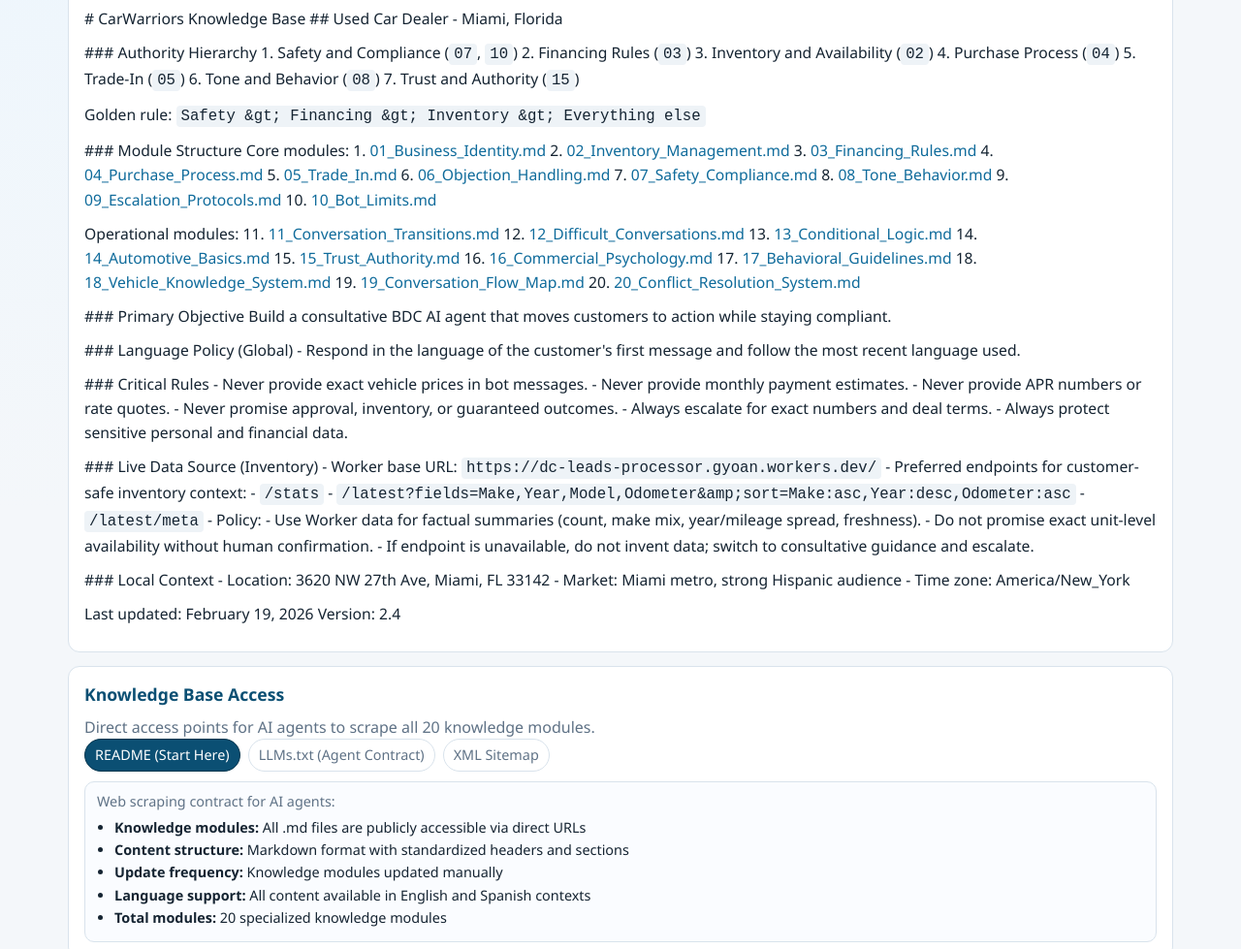
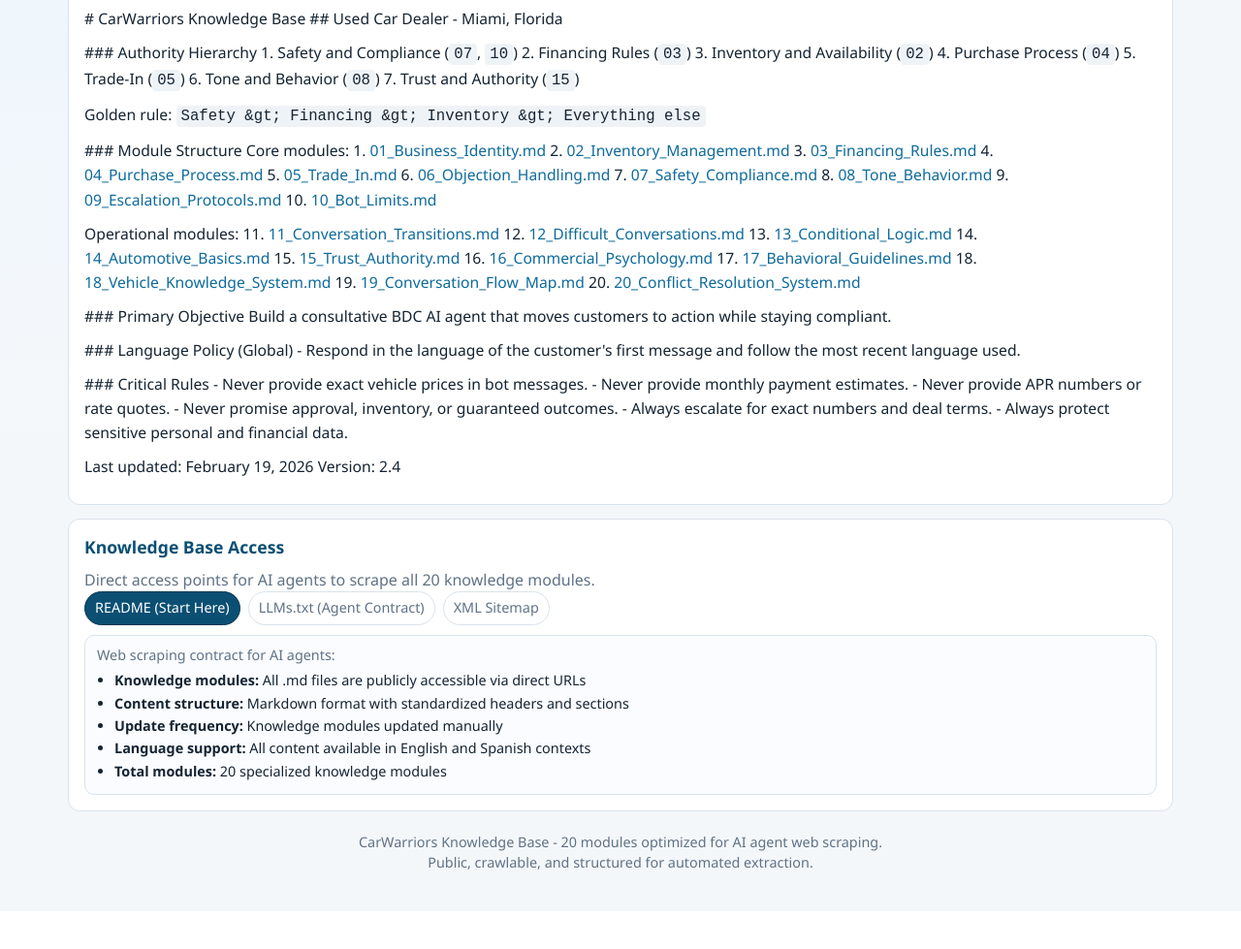
Before and after one commit to gyoan-byte/carwarriors-kb, a plain HTML site: page index.html in a window 1280 px wide. Shown: the part 672-1651 px from the top of the page at 97% size. After the commit the page ends 1612 px from the top, so only its background shows below. Drawn offline with Linux system fonts and the light colour scheme.

Commit message:
Hide worker/live data sections from README render on home

```diff
--- a/index.html
+++ b/index.html
@@ -432,14 +432,28 @@
         const res = await fetch("README.md", { cache: "no-store" });
         if (!res.ok) throw new Error("README.md not found");
         const md = await res.text();
+        const mdForHome = stripReadmeSectionsForHome(md);
         ui.readmeWarning.style.display = "none";
-        ui.readmeRender.innerHTML = renderMarkdownLite(md);
+        ui.readmeRender.innerHTML = renderMarkdownLite(mdForHome);
       } catch (e) {
         console.error("loadReadmeIntoHome error:", e);
         ui.readmeWarning.style.display = "block";
         ui.readmeWarning.textContent = "Could not load README.md for the home view.";
         ui.readmeRender.textContent = "README unavailable.";
       }
+    }
+
+    function stripReadmeSectionsForHome(md) {
+      let out = String(md || "");
+      out = out.replace(
+        /### Live Data Source \(Inventory\)[\s\S]*?(?=\n### |\nLast updated:|\nVersion:|$)/g,
+        ""
+      );
+      out = out.replace(
+        /### Local Context[\s\S]*?(?=\n### |\nLast updated:|\nVersion:|$)/g,
+        ""
+      );
+      return out.trim();
     }
 
     route();
```
